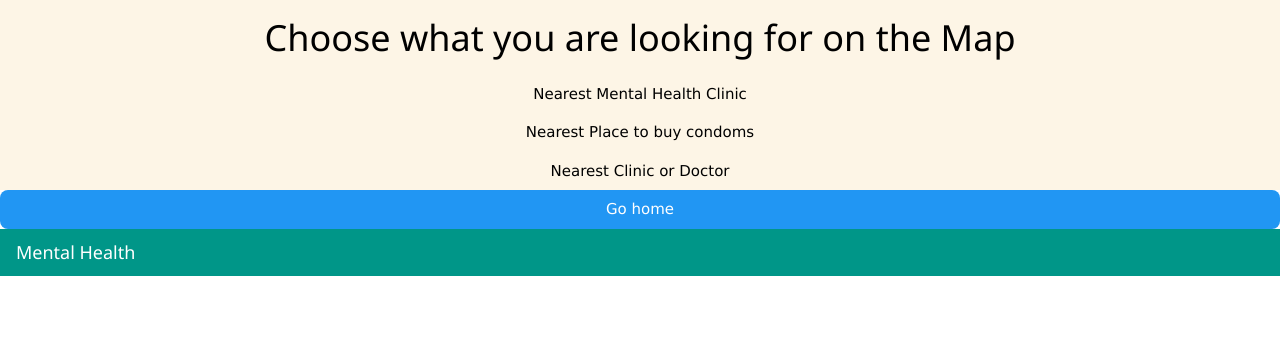
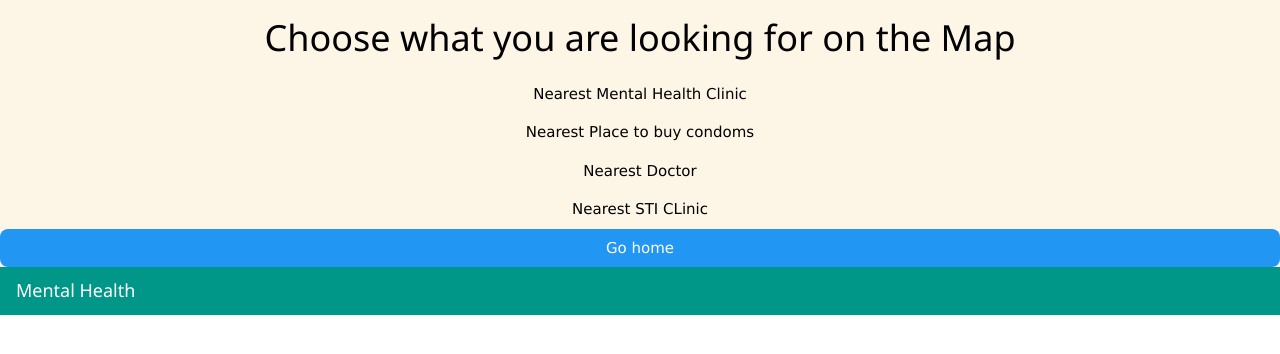
Before and after one commit to Smurfgalway/PPI_App, a Flask app: page /map in a window 1280 px wide. Shown: the part 74-428 px from the top of the page. Run offline with Flask 2, Linux system fonts and the light colour scheme.

Commit message:
slight changes

```diff
--- a/templates/Main.html
+++ b/templates/Main.html
@@ -22,7 +22,10 @@
                 <button type="submit" class="w3-round-large w3-Grey w3-button w3-block" >Nearest Place to buy condoms </button>
             </form>
             <form action="/map2">
-                <button type="submit" class="w3-round-large w3-Yellow w3-button w3-block" >Nearest Clinic or Doctor</button>
+                <button type="submit" class="w3-round-large w3-Yellow w3-button w3-block" >Nearest  Doctor</button>
+            </form>
+            <form action="/map4">
+                <button type="submit" class="w3-round-large w3-Yellow w3-button w3-block" >Nearest STI CLinic</button>
             </form>
         </div>
         <form action="/">
```
